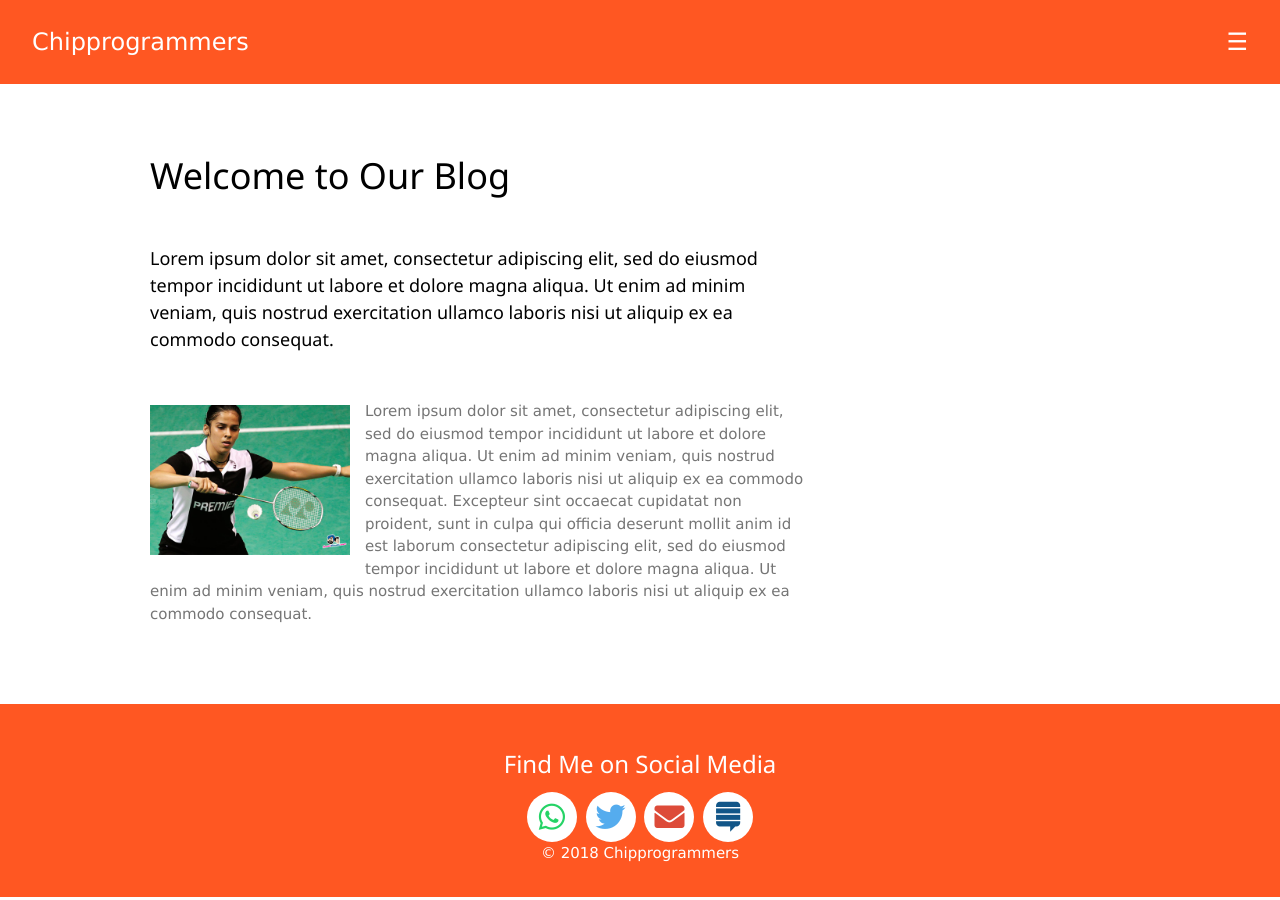
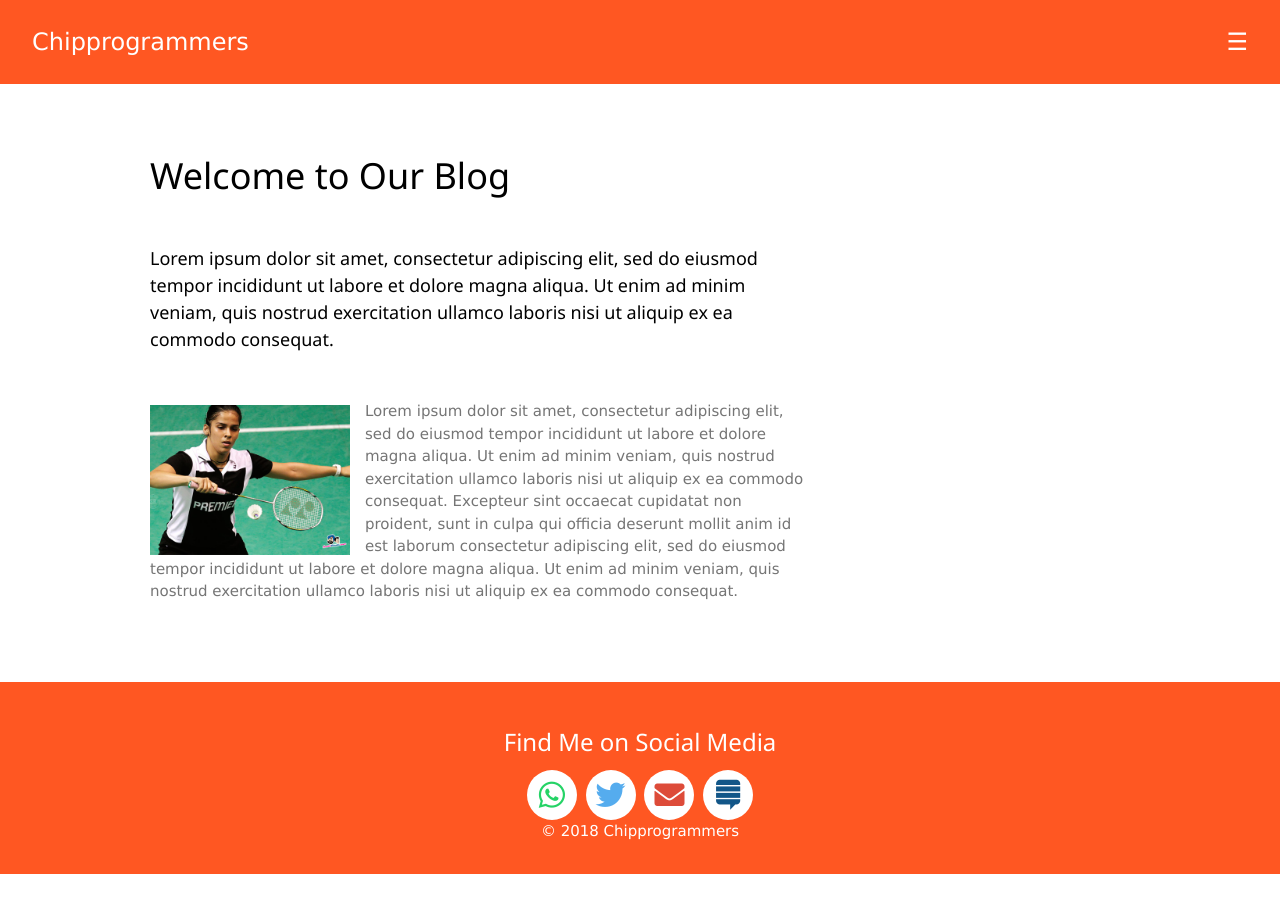
Before and after one commit to techiworld/techiworld.github.io, a Jekyll site: the page built from index.md, in a window 1280 px wide. Built offline with Jekyll 4.4.1, drawn with Linux system fonts in a browser that asks for light colours.

Commit message:
Update main.css

```diff
--- a/assets/css/main.css
+++ b/assets/css/main.css
@@ -3,7 +3,7 @@
     width: 200px;
     height: 120px;
     float: left;
-    margin: 10px 15px 35px 0px;
+    margin: 10px 15px 15px 0px;
 }
 
 /* resize images */
```
